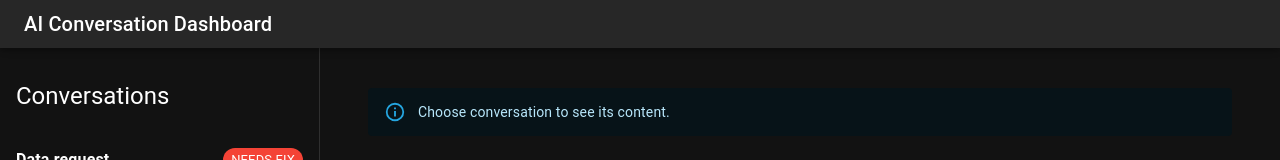
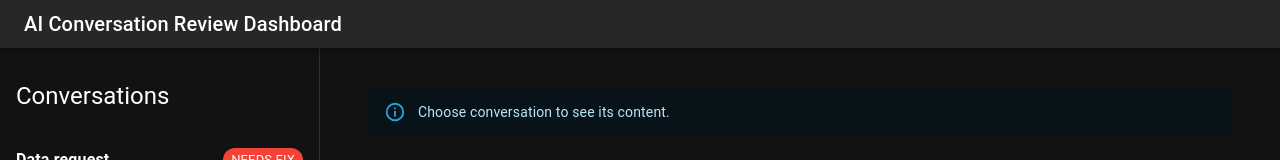
Before and after one commit to Spythere/ai-review-dashboard, a React (Vite) app: page / in a window 1280 px wide. Shown: the top 160 px of the page. Built offline with nearby package versions, Linux system fonts and the light colour scheme.

Commit message:
chore: updated site's title

```diff
--- a/index.html
+++ b/index.html
@@ -4,7 +4,7 @@
     <meta charset="UTF-8" />
     <link rel="icon" type="image/svg+xml" href="/favicon.svg" />
     <meta name="viewport" content="width=device-width, initial-scale=1.0" />
-    <title>conversation-review-board</title>
+    <title>AI Conversation Review Dashboard</title>
   </head>
   <body>
     <div id="root"></div>
--- a/src/App.tsx
+++ b/src/App.tsx
@@ -73,7 +73,7 @@ function App() {
         <AppBar position="fixed" sx={{ zIndex: (theme) => theme.zIndex.drawer + 1 }}>
           <Toolbar variant="dense">
             <Typography variant="h6" color="inherit" component="div">
-              AI Conversation Dashboard
+              AI Conversation Review Dashboard
             </Typography>
           </Toolbar>
         </AppBar>
```
Also changed, not shown: 1 other file (tests, documents, lock files or other folders).
